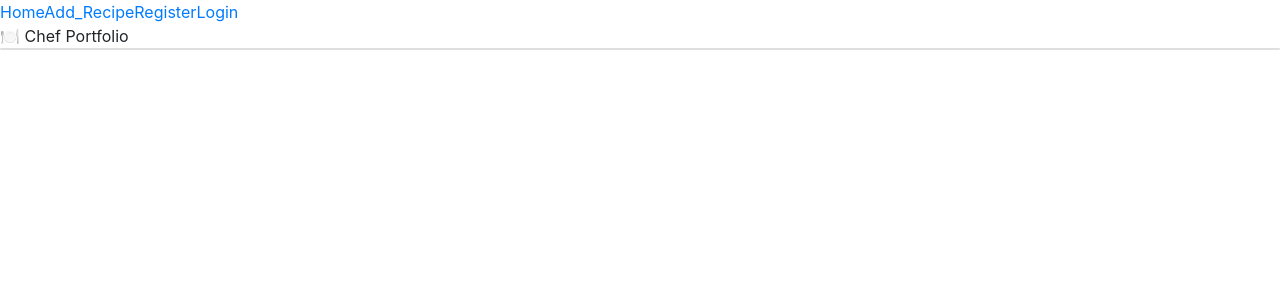
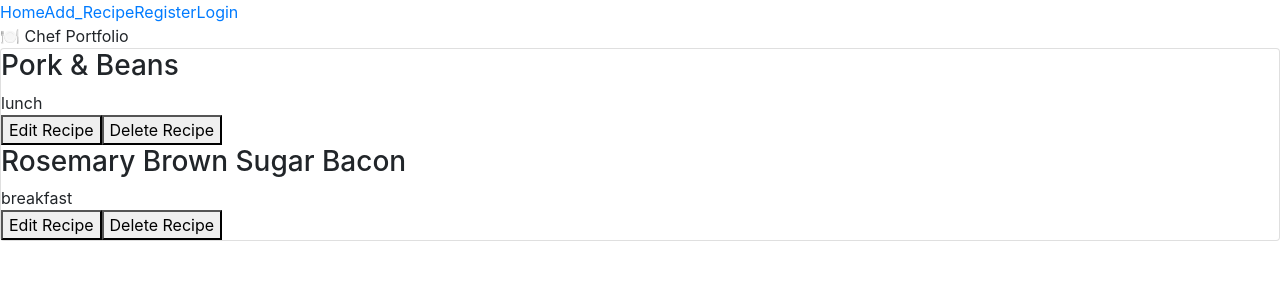
Before and after one commit to chef-portfolio-4/front-end, a React (Create React App) app in the folder chef-portfolio/: page / in a window 1280 px wide. Shown: the top 300 px of the page. Built offline with nearby package versions, Linux system fonts and the light colour scheme; the HTML template or start-up script is replaced by a standard one.

Commit message:
got recipes to display and added edit & delete buttons

```diff
--- a/chef-portfolio/src/components/Homepage.js
+++ b/chef-portfolio/src/components/Homepage.js
@@ -1,7 +1,7 @@
 import React from "react";
 import RecipesList from "./recipe/RecipesList";
 
-const Homepage = props => {
+const Homepage = () => {
   return (
     <div>
       <div>🍽 Chef Portfolio </div>
--- a/chef-portfolio/src/components/recipe/RecipeCard.js
+++ b/chef-portfolio/src/components/recipe/RecipeCard.js
@@ -6,19 +6,19 @@ import { connect } from "react-redux";
 import { deleteRecipe } from "../../store/recipe/RecipeActions";
 import EditRecipeForm from "./EditRecipeForm";
 
-import { Card, Button, CardHeader } from "reactstrap";
+// import { Card, Button, CardHeader } from "reactstrap";
 
 //this should be pulling from all trucks array in backend
 // const recipe = trucks.find(truck => props.match.params.id === `${truck.id}`);
 
-const goToEditForm = props => {
-  props.history.push({
-    pathname: "/editrecipeform",
-    state: {
-      name: props.recipeName
-    }
-  });
-};
+// const goToEditForm = props => {
+//   props.history.push({
+//     pathname: "/editrecipeform",
+//     state: {
+//       name: props.recipeName
+//     }
+//   });
+// };
 
 // const remove = props => {
 //   props.deleteRecipe(recipe.id);
@@ -26,56 +26,16 @@ const goToEditForm = props => {
 // };
 
 const RecipeCard = props => {
+  console.log(props, "props in recipeCard");
   return (
-    <Card className="recipe-card">
-      <CardHeader title={props.recipeName} subheader={props.recipeType} />
-      {/* <CardMedia
-        className={classes.media}
-        image={placeholderImage}
-        title={recipe.recipeName}
-      /> */}
-      {/*<div className="card-info">
-        <CardContent>
-           {props.role === "diner" && (
-            <div class-name="card-rate-heart">
-              <div className="user-rate">
-                <p className="rate-title">Add your rating</p>
-                <CustomerRating />
-              </div>
-              <Fav truck={truck} />
-            </div>
-          )} */}
-      {/* {props.role === "operator" && (
-            <div className="edit-delete-buttons">
-              <Button
-                className="edit-btn"
-                color="primary"
-                onClick={goToEditForm}
-              >
-                Edit Truck
-              </Button>
-              <Button className="delete-btn" color="secondary" onClick={remove}>
-                Delete Truck
-              </Button>
-            </div>
-          )}
-        </CardContent>
-      </div>*/}
-      {/* <div className="card-menu">
-        <CardContent>
-          {recipes.map(recipe => {
-            return (
-              <ul key={recipe.recipeName} className="menu-item">
-                <div className="foodname-description">
-                  <li>{recipe.recipeType}</li>
-                </div>
-              </ul>
-            );
-          })}
-        </CardContent>
-        </Collapse>
-      </div> */}
-    </Card>
+    <div className="recipe-card">
+      <h3>{props.recipe.recipeName}</h3>
+      <div>{props.recipe.recipeType}</div>
+      <div>{props.recipe.ingredients}</div>
+
+      <button>Edit Recipe</button>
+      <button>Delete Recipe</button>
+    </div>
   );
 };
 
--- a/chef-portfolio/src/components/recipe/RecipesList.js
+++ b/chef-portfolio/src/components/recipe/RecipesList.js
@@ -2,33 +2,31 @@ import React, { useState, useEffect } from "react";
 // import { Link } from "react-router-dom";
 import axios from "axios";
 import { connect } from "react-redux";
-// import { addFavorite } from "../../store/diner/DinerActions";
-// import { deleteTruck } from "../../store/operator/OperatorActions";
+// import { deleteRecipe } from "../../store/operator/OperatorActions";
 import RecipeCard from "./RecipeCard";
 
 import { Card } from "reactstrap";
 
 const RecipeList = props => {
-  console.log("props", props);
-
-  //this should be pulling from all trucks array in backend
+  console.log(props, "props in recipeList");
 
   return (
     <Card className="recipe-card">
       <div className="card-info">
-        {/* <CardContent>
-          {recipes.map(recipe => {
+        <div>
+          {props.recipes.map(recipe => {
             return <RecipeCard key={recipe.id} recipe={recipe} />;
           })}
-        </CardContent> */}
+        </div>
       </div>
     </Card>
   );
 };
 
 const mapStateToProps = state => {
+  // console.log(state, "state, in recipesList");
   return {
-    recipes: state.recipes
+    recipes: state.recipe.recipes
   };
 };
 
--- a/chef-portfolio/src/store/recipe/RecipeReducer.js
+++ b/chef-portfolio/src/store/recipe/RecipeReducer.js
@@ -5,13 +5,24 @@ const recipeInitialState = {
     {
       recipeName: "Pork & Beans",
       id: 1,
-      mealType: "lunch",
-      img: ""
+      // recipeImage: "",
+      recipeType: "lunch",
+      ingredients: "",
+      instructions: ""
+    },
+    {
+      recipeName: "Rosemary Brown Sugar Bacon",
+      id: 2,
+      // recipeImage: "",
+      recipeType: "breakfast",
+      ingredients: "",
+      instructions: ""
     }
   ],
   newRecipe: {
     recipeName: "",
-    recipeImage: "",
+    id: "",
+    // recipeImage: "",
     recipeType: "",
     ingredients: "",
     instructions: ""
@@ -37,6 +48,7 @@ export const recipeReducer = (state = recipeInitialState, action) => {
       };
 
     default:
+      console.log(state, "state");
       return state;
   }
 };
--- a/chef-portfolio/src/store/recipe/index.js
+++ b/chef-portfolio/src/store/recipe/index.js
@@ -1 +1 @@
-export { chefReducer } from "./RecipeReducer";
+export { recipeReducer } from "./RecipeReducer";
```
